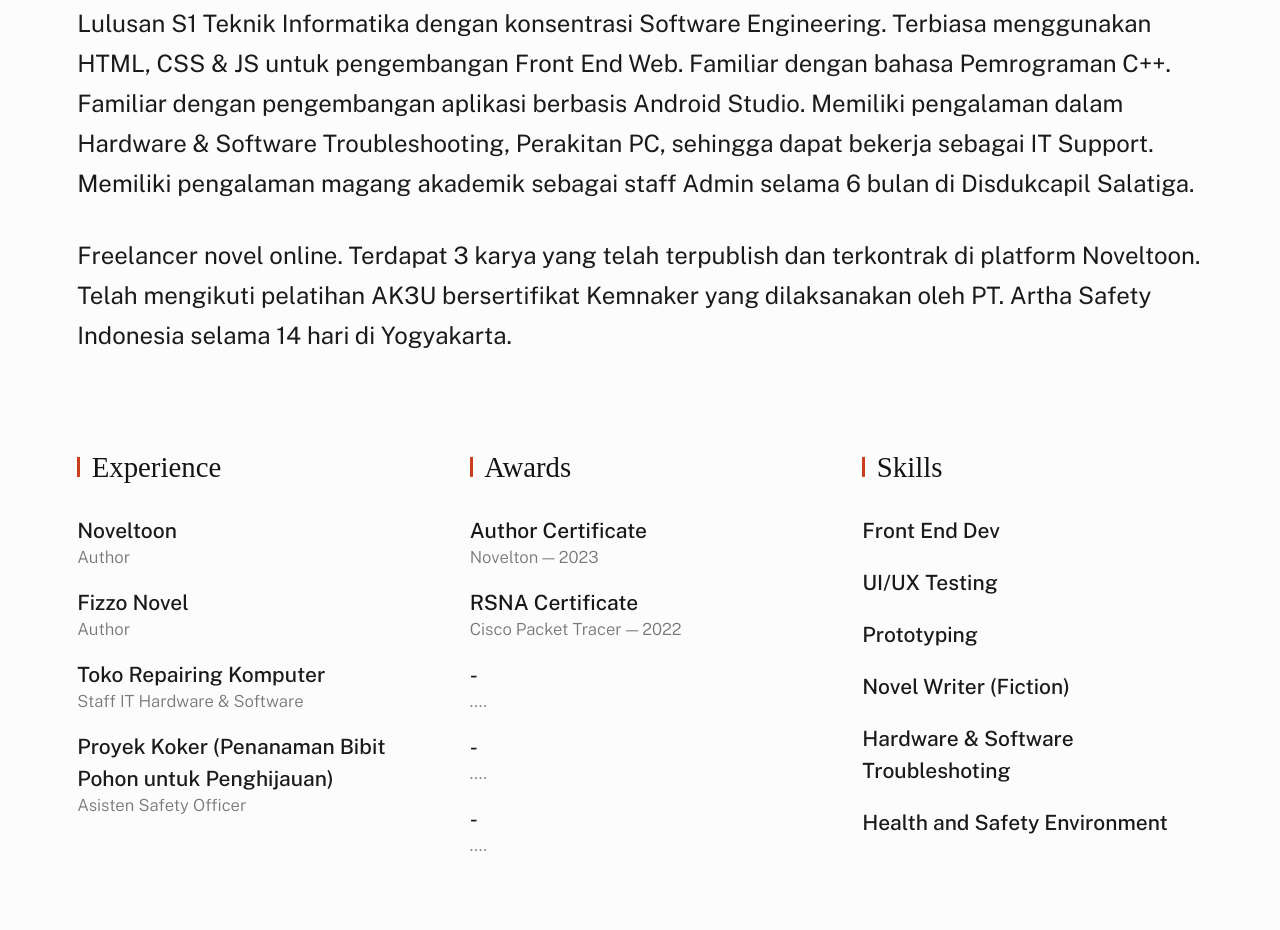
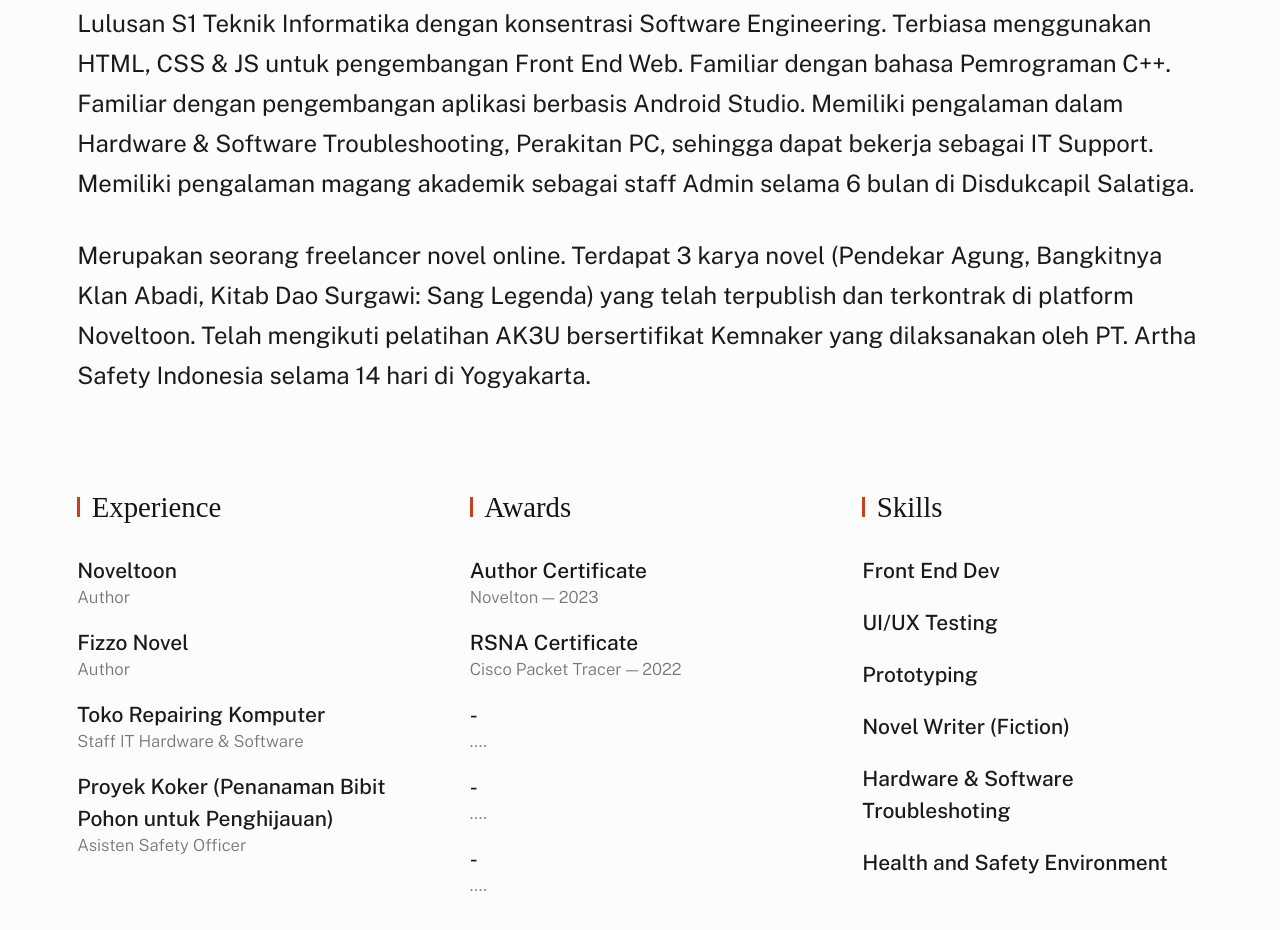
Before and after one commit to Herdi-git/Web-Portfolio-V2, a plain HTML site: page index.html in a window 1280 px wide. Shown: the part 1275-2205 px from the top of the page. Drawn offline with nearby package versions, Linux system fonts and the light colour scheme; a web font is replaced by a local one.

Commit message:
Update index.html

```diff
--- a/index.html
+++ b/index.html
@@ -173,8 +173,8 @@
                 </p>
 
                     <p class="attention-getter">
-                    Freelancer novel online. Terdapat 3 karya  yang telah terpublish
-                    dan terkontrak di platform Noveltoon. Telah mengikuti pelatihan AK3U bersertifikat Kemnaker
+                    Merupakan seorang freelancer novel online. Terdapat 3 karya novel (Pendekar Agung, Bangkitnya Klan Abadi, Kitab Dao Surgawi: Sang Legenda)
+                    yang telah terpublish dan terkontrak di platform Noveltoon. Telah mengikuti pelatihan AK3U bersertifikat Kemnaker
                     yang dilaksanakan oleh PT. Artha Safety Indonesia selama 14 hari di Yogyakarta.
                 </p>
 
```
